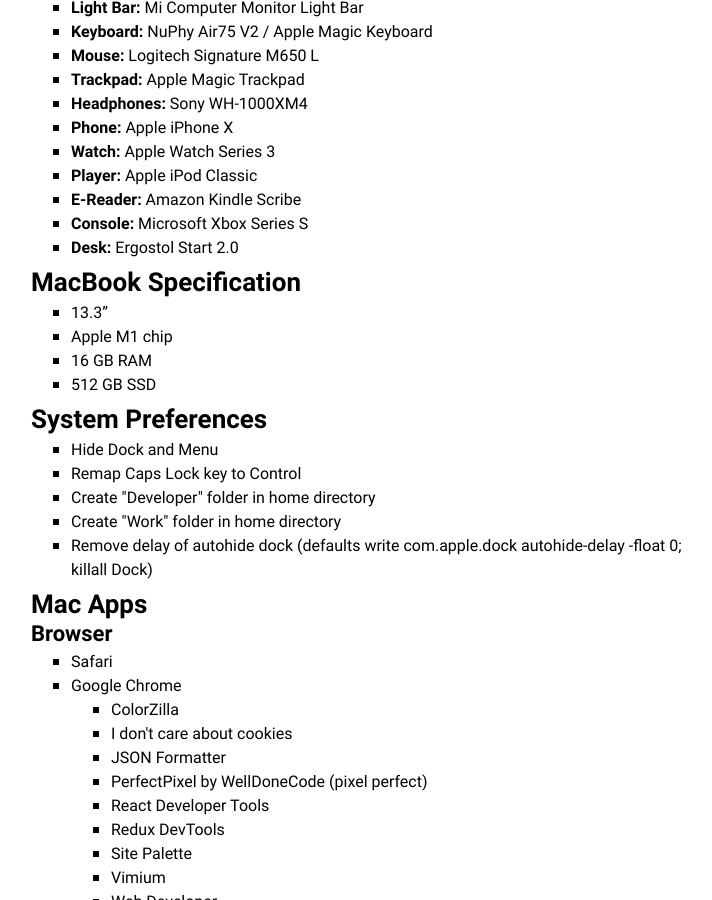
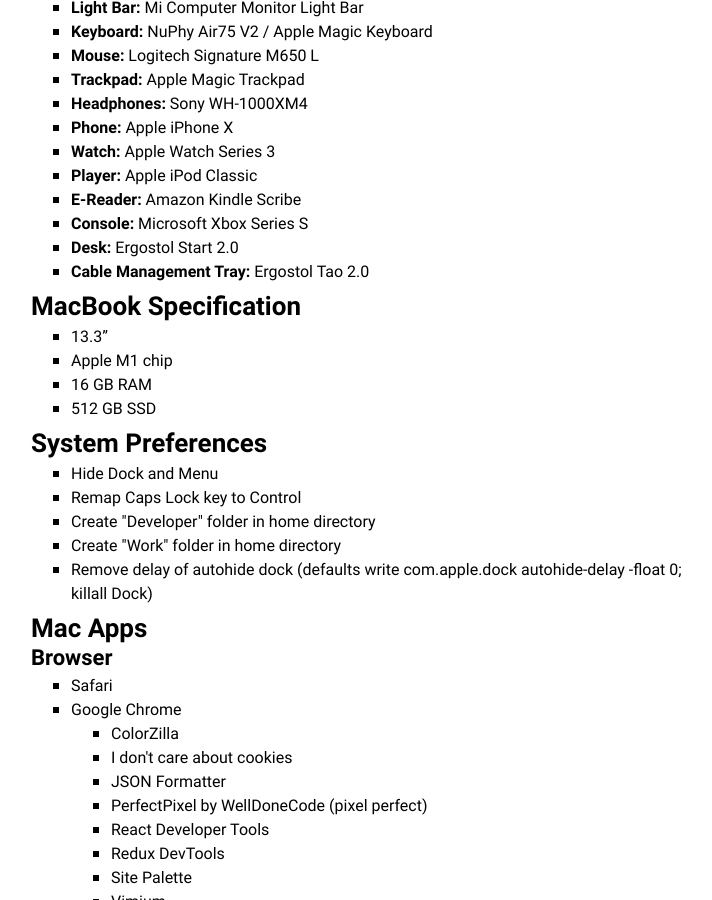
Before and after one commit to amalumian/www.malumian.dev, a Jekyll site: the page built from setup.html, in a window 1280 px wide and 900 px high, scrolled down 472 px. Shown: the whole window, without its empty margins (279-991 px from the left). Built offline with Jekyll 4.4.1, drawn with Linux system fonts in a browser that asks for light colours.

Commit message:
Update setup.html

```diff
--- a/setup.html
+++ b/setup.html
@@ -35,6 +35,7 @@
       <li><b>E-Reader:</b> Amazon Kindle Scribe</li>
       <li><b>Console:</b> Microsoft Xbox Series S</li>
       <li><b>Desk:</b> Ergostol Start 2.0</li>
+      <li><b>Cable Management Tray:</b> Ergostol Tao 2.0</li>
     </ul>
     <h2 id="macbook-specification">MacBook Specification</h2>
     <ul>
```
